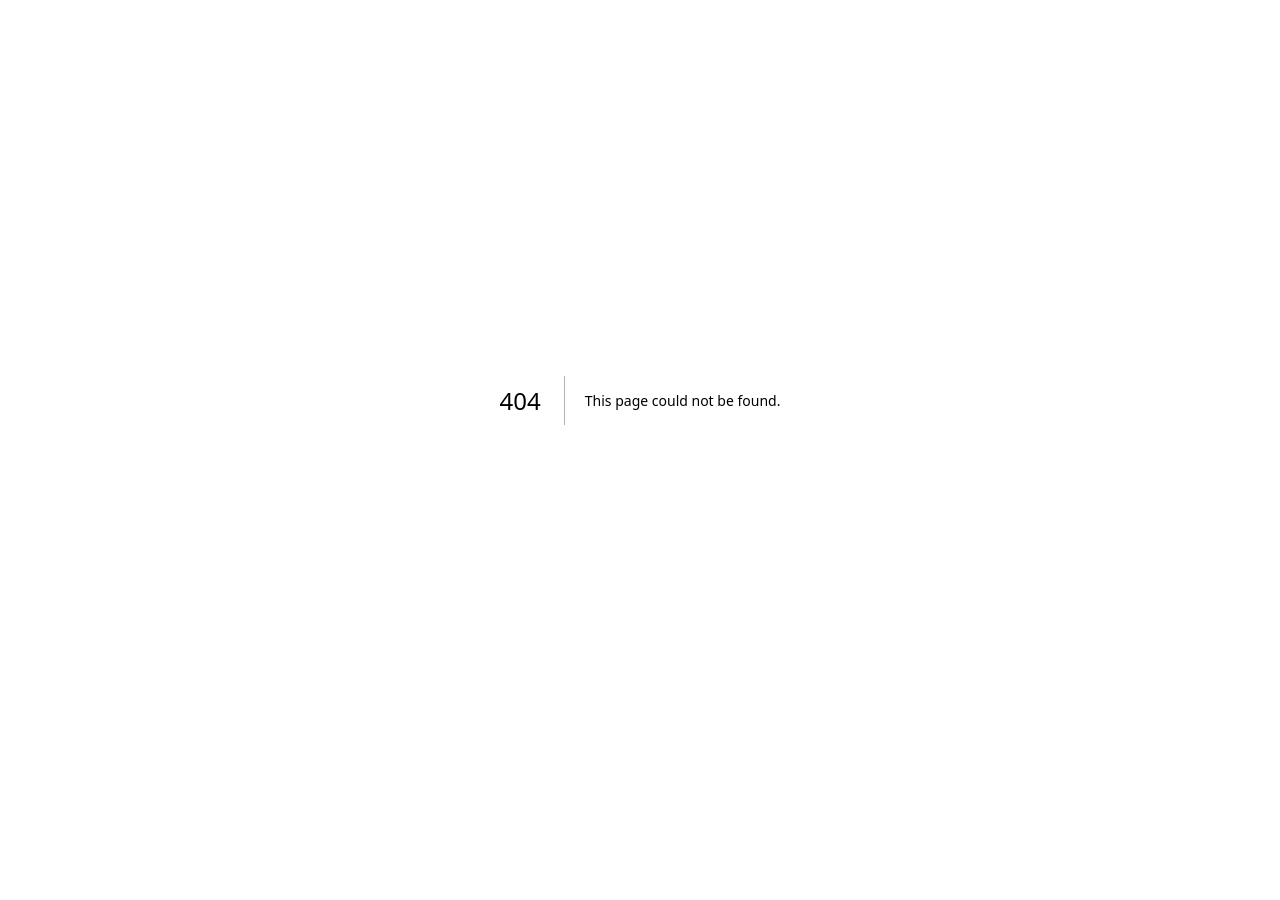
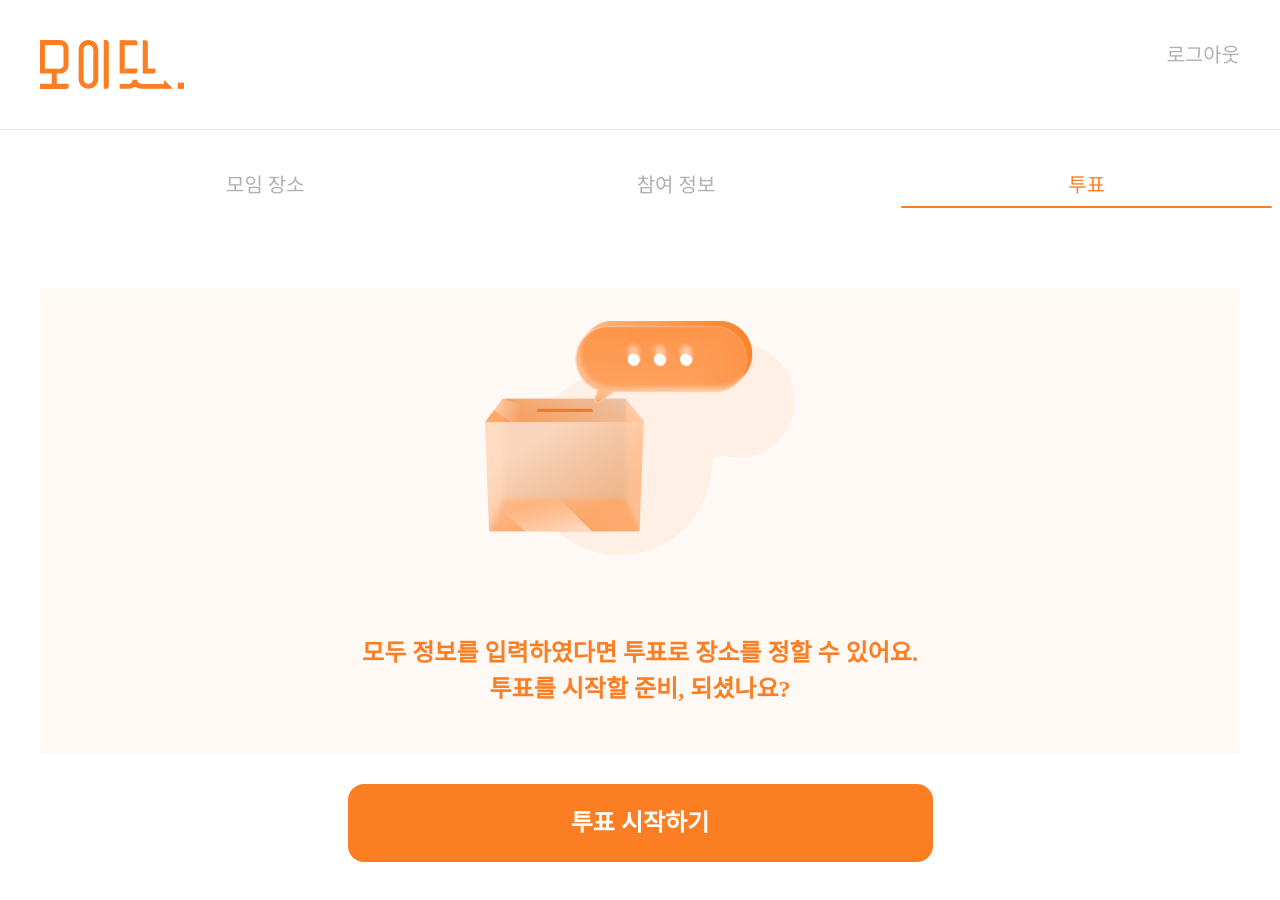
Before and after one commit to moidot/frontend, a Next.js app: page /vote/0 in a window 1280 px wide. Before the commit this address had no page. Shown: the top 900 px of the page. Before the commit the page ends 800 px from the top, so only its background shows below. Built offline with nearby package versions, Linux system fonts and the light colour scheme; no server answers; a web font is replaced by a local one.

Commit message:
fix:참여정보 탭에서 메인탭 id라우팅 (#37)

```diff
--- a/src/components/common/navbar/NavItem.tsx
+++ b/src/components/common/navbar/NavItem.tsx
@@ -7,19 +7,20 @@ type NavListType = keyof typeof NAV_LIST;
 interface NavItemProps {
   type: NavListType;
   isFocused: boolean;
+  groupId: number;
 }
 
-const NavItem = ({ type, isFocused }: NavItemProps) => {
+const NavItem = ({ type, isFocused, groupId }: NavItemProps) => {
   const { url, label } = NAV_INFO[type];
   return (
     <>
       {isFocused ? (
-        <Link href={url} className="w-[400px] h-[29px] text-center">
+        <Link href={`${url}/${groupId}`} className="w-[400px] h-[29px] text-center">
           <div className="font-thin font-Pretendard text-main_orange text-b2">{label}</div>
           <div className="mt-1.5 w-full h-0.5 bg-main_orange rounded-2xl"></div>
         </Link>
       ) : (
-        <Link href={url} className="w-[400px] h-[29px] text-center">
+        <Link href={`${url}/${groupId}`} className="w-[400px] h-[29px] text-center">
           <div className="font-Pretendard font-thin text-font_gray text-b2">{label}</div>
         </Link>
       )}
--- a/src/components/common/navbar/Navigation.ts
+++ b/src/components/common/navbar/Navigation.ts
@@ -6,5 +6,5 @@ export const NAV_LIST = {
 export const NAV_URL_LIST = {
   [NAV_LIST.MAIN]: '/main',
   [NAV_LIST.PARTICIPANT]: '/participant',
-  [NAV_LIST.VOTE]: '/vote',
+  [NAV_LIST.VOTE]: '/vote/detail',
 } as const;
--- a/src/components/common/navbar/index.tsx
+++ b/src/components/common/navbar/index.tsx
@@ -1,17 +1,22 @@
+import { useRecoilValue } from 'recoil';
 import { NAV_URL_LIST, NAV_LIST } from './Navigation';
 import NavItem from './NavItem';
+import { groupIdAtom } from '@/states/groupIdAtom';
 
 interface NavigationBarProps {
   focusType: keyof typeof NAV_URL_LIST;
 }
 
 const Navbar = ({ focusType }: NavigationBarProps) => {
+  const group = useRecoilValue(groupIdAtom);
+  const groupId = group.groupId;
+
   return (
     <>
-      <div className="flex justify-center items-center mt-10 w-full pl-20 pr-20">
-        <NavItem type={NAV_LIST.MAIN} isFocused={focusType == NAV_LIST.MAIN} />
-        <NavItem type={NAV_LIST.PARTICIPANT} isFocused={focusType == NAV_LIST.PARTICIPANT} />
-        <NavItem type={NAV_LIST.VOTE} isFocused={focusType == NAV_LIST.VOTE} />
+      <div className="flex justify-center items-center mt-10 w-full pl-20 pr-2 gap-10 ">
+        <NavItem type={NAV_LIST.MAIN} isFocused={focusType == NAV_LIST.MAIN} groupId={groupId} />
+        <NavItem type={NAV_LIST.PARTICIPANT} isFocused={focusType == NAV_LIST.PARTICIPANT} groupId={groupId} />
+        <NavItem type={NAV_LIST.VOTE} isFocused={focusType == NAV_LIST.VOTE} groupId={groupId} />
       </div>
     </>
   );
--- a/src/components/main/Recommendation.tsx
+++ b/src/components/main/Recommendation.tsx
@@ -3,7 +3,6 @@ import RecommendationItem from './RecommendationItem';
 
 const Recommendation = (props: GetGroupBestRegionListRes) => {
   const data = props.data;
-  console.log(data.length);
   return (
     <div>
       <div className="carousel w-full">
--- a/src/components/main/RecommendationItem.tsx
+++ b/src/components/main/RecommendationItem.tsx
@@ -2,8 +2,10 @@ import AdminBox from '../common/main/AdminBox';
 import OthersBox from '../common/main/OthersBox';
 import { GetGroupBestRegionProps, GetUserInfoProps } from '@/types/SpaceType';
 
-const RecommendationItem = ({ userId, name, latitude, longitude, moveUserInfo }: GetGroupBestRegionProps) => {
+const RecommendationItem = ({ name, moveUserInfo }: GetGroupBestRegionProps) => {
+  console.log(moveUserInfo);
   const adminUser: GetUserInfoProps[] = moveUserInfo.filter((item) => item.isAdmin);
+  console.log(adminUser);
   const defaultUser: GetUserInfoProps[] = moveUserInfo.filter((item) => !item.isAdmin);
   return (
     <div className="flex flex-col justify-center items-center">
--- a/src/pages/vote/index.tsx
+++ b/src/pages/vote/[id].tsx
@@ -7,10 +7,12 @@ import VoteTitle from '@/components/vote/VoteTitle';
 import { useGetGroup } from '@/hooks/useGetGroup';
 import { useGetGroupVote } from '@/hooks/useGetGroupVote';
 import api from '@/services/TokenService';
+import { groupIdAtom } from '@/states/groupIdAtom';
 import { ParticipationProps } from '@/types/ParticipateType';
 import { VoteData } from '@/types/VoteType';
 import { useRouter } from 'next/router';
 import { useEffect, useState } from 'react';
+import { useRecoilValue } from 'recoil';
 
 const VotePage = () => {
   const currentUserEmail = api.getEmail();
@@ -19,6 +21,7 @@ const VotePage = () => {
   const [voteData, setVoteData] = useState<VoteData>();
   const [groupData, setGroupData] = useState<ParticipationProps>();
   const [adminEmail, setAdminEmail] = useState<string | undefined>('');
+  const group = useRecoilValue(groupIdAtom);
   const response = useGetGroupVote(token, 22);
   const getGroup = useGetGroup(token, 22);
   useEffect(() => {
--- a/src/states/groupIdAtom.ts
+++ b/src/states/groupIdAtom.ts
@@ -6,6 +6,6 @@ export interface GroupIdProps {
 export const groupIdAtom = atom<GroupIdProps>({
   key: 'groupIdAtom',
   default: {
-    groupId: 22,
+    groupId: 2,
   },
 });
```
Also changed, not shown: src/pages/participant/[id].tsx (renamed from src/pages/participant/index.tsx).
